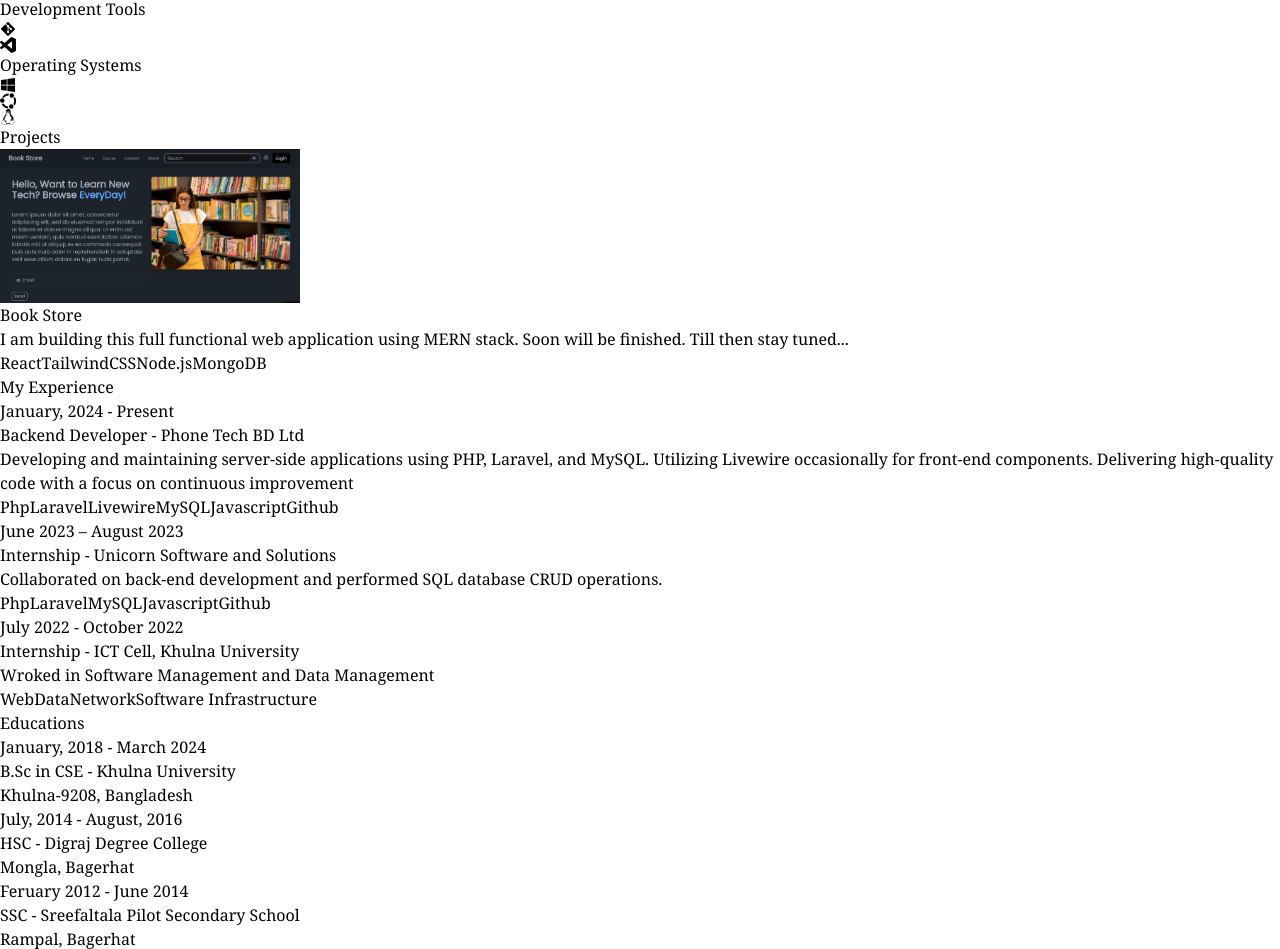
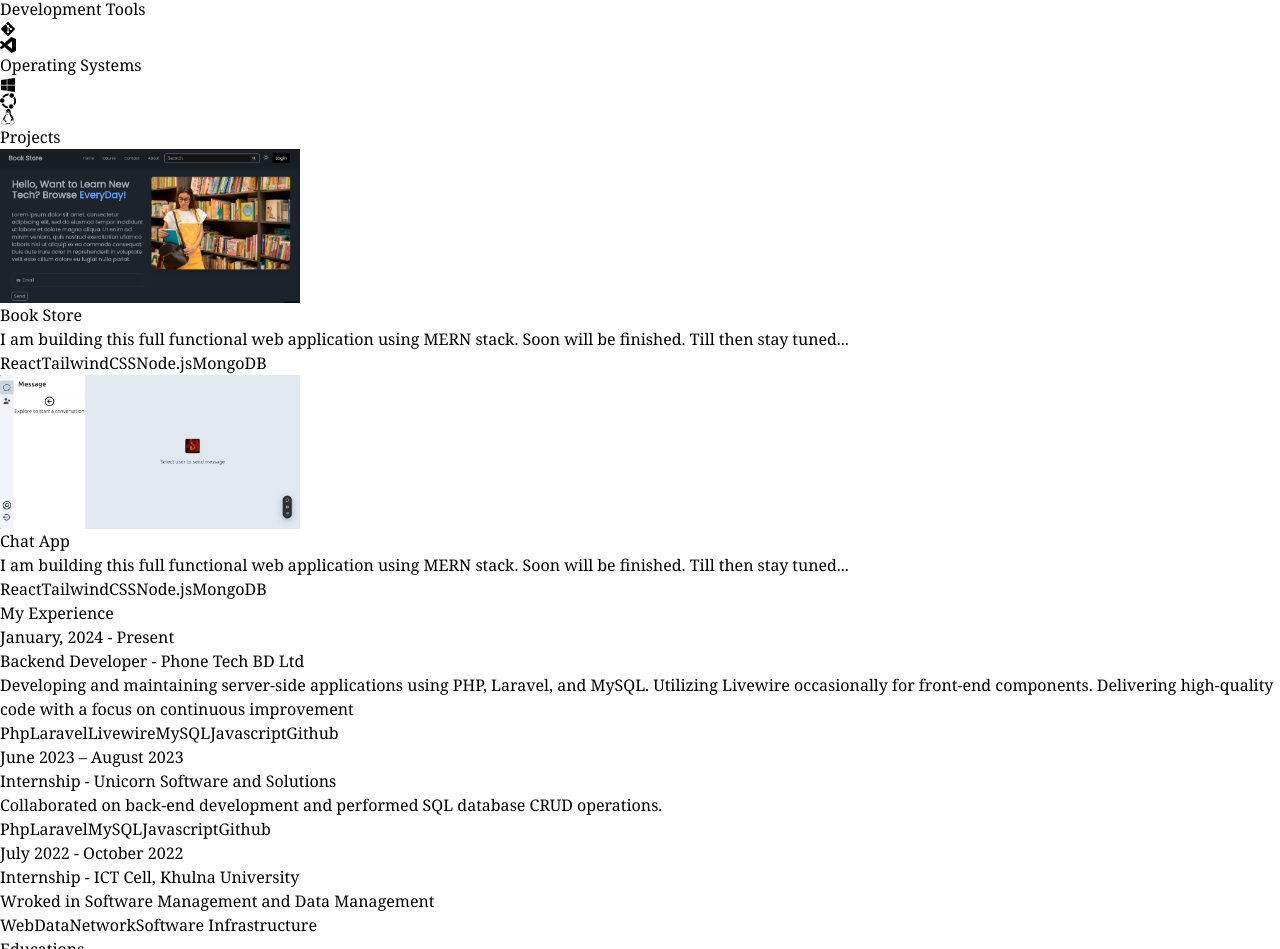
Before and after one commit to imrankabir02/portfolio, a React (Vite) app: page / in a window 1280 px wide. Shown: the part 2039-2988 px from the top of the page. Built offline with nearby package versions, Linux system fonts and the light colour scheme; a web font is replaced by a local one.

Commit message:
code updated

```diff
--- a/src/Components/Projects.jsx
+++ b/src/Components/Projects.jsx
@@ -6,20 +6,25 @@ const Projects = () => {
             <h1 className="my-20 text-4xl font-semibold text-center text-white">
                 Projects
             </h1>
+            <div>
+                {PROJECTS.map((project, index) => (
                     <div className="transition-all duration-500 ease-in-out transform bg-slate-910 hover:bg-slate-910 hover:scale-105">
-                {PROJECTS.map((project, index) => (
                         <div key={index} className="flex flex-wrap mb-8 lg:justify-center">
                             <div className="w-full lg:w-1/4">
-                            <a href="https://book-store-mern-psi.vercel.app">
+                                <div>
+                                    <a href={project.appLink}>
                                         <img src={project.image} width={300} height={150} alt={project.title} />
                                     </a>
                                 </div>
+                            </div>
                             <div className="w-full max-w-xl lg:w-3/4">
-                            <a href="https://github.com/imrankabir02/book-store-MERN.git">
+                                <div>
+                                    <a href={project.gitLink}>
                                         <h6 className="mb-2 text-2xl font-semibold text-neutral-400 hover:text-blue-400">
                                             {project.title}
                                         </h6>
                                     </a>
+                                </div>
                                 <p className="mb-4 text-neutral-400">
                                     {project.description}
                                 </p>
@@ -30,6 +35,7 @@ const Projects = () => {
                                 ))}
                             </div>
                         </div>
+                    </div>
                 ))}
             </div>
         </div>
--- a/src/constants/index.js
+++ b/src/constants/index.js
@@ -1,4 +1,5 @@
 import project1 from "../assets/projects/bookStore.png";
+import project2 from "../assets/projects/project2.png";
 
 export const MY_DETAILS = {
   name: "Mridha Imran Kabir",
@@ -100,9 +101,20 @@ export const EDUCATIONS = [
 export const PROJECTS = [
   {
     title: "Book Store",
+    appLink: "https://book-store-mern-psi.vercel.app",
+    gitLink: "https://github.com/imrankabir02/book-store-MERN.git",
     image: project1,
     description:
       "I am building this full functional web application using MERN stack. Soon will be finished. Till then stay tuned...",
     technologies: ["React", "TailwindCSS", "Node.js", "MongoDB"],
   },
+  {
+    title: "Chat App",
+    appLink: "https://live-chat-delta-pink.vercel.app",
+    gitLink: "https://github.com/imrankabir02/LiveChat.git",
+    image: project2,
+    description:
+      "I am building this full functional web application using MERN stack. Soon will be finished. Till then stay tuned...",
+    technologies: ["React", "TailwindCSS", "Node.js", "MongoDB"],
+  },
 ];
```
Also changed, not shown: src/assets/projects/project2.png (added). Lines whose indentation alone changed are shown as unchanged.
